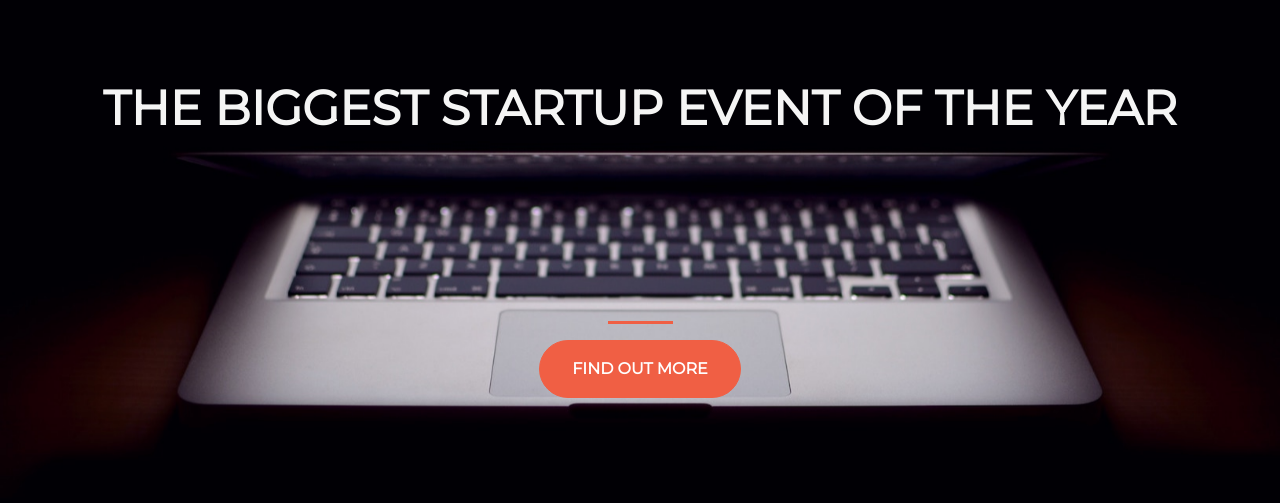
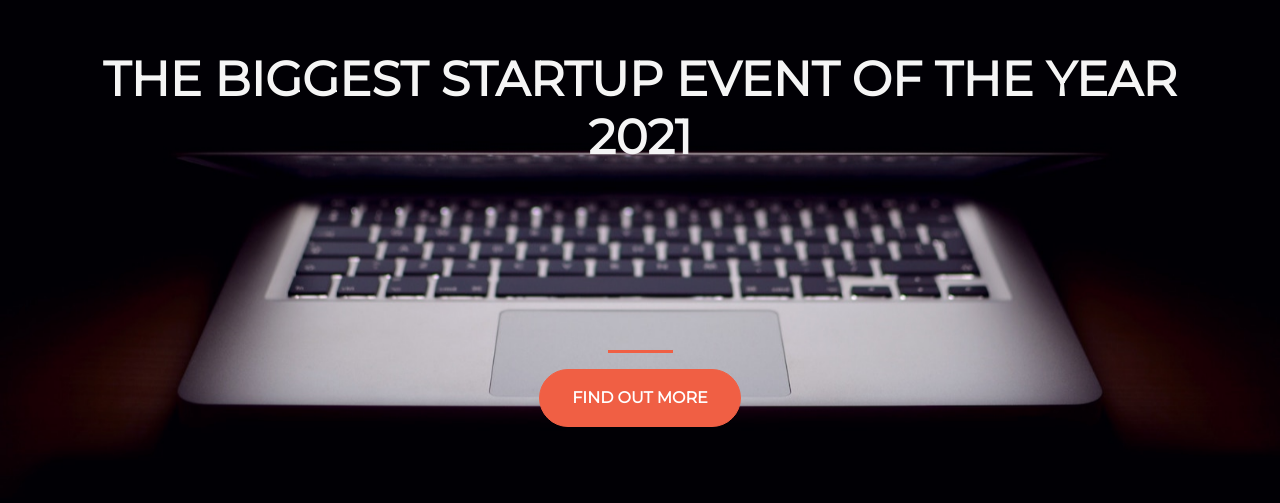
Before and after one commit to ravi1420/myRepo, a plain HTML site: page index.html in a window 1280 px wide. Shown: the part 161-664 px from the top of the page. Drawn offline with nearby package versions, Linux system fonts and the light colour scheme.

Commit message:
Added 2021

```diff
--- a/index.html
+++ b/index.html
@@ -20,7 +20,7 @@
     <div class="container d-flex align-items-center h-100">
       <div class="row">
         <header class="text-center col-12">
-          <h1 class="text-uppercase"><strong>The biggest startup event of the year</strong></h1>
+          <h1 class="text-uppercase"><strong>The biggest startup event of the year 2021</strong></h1>
         </header>
         <div class="buffer col-12"></div>
         <section class="text-center col-12">
```
Also changed, not shown: 1 other file.
